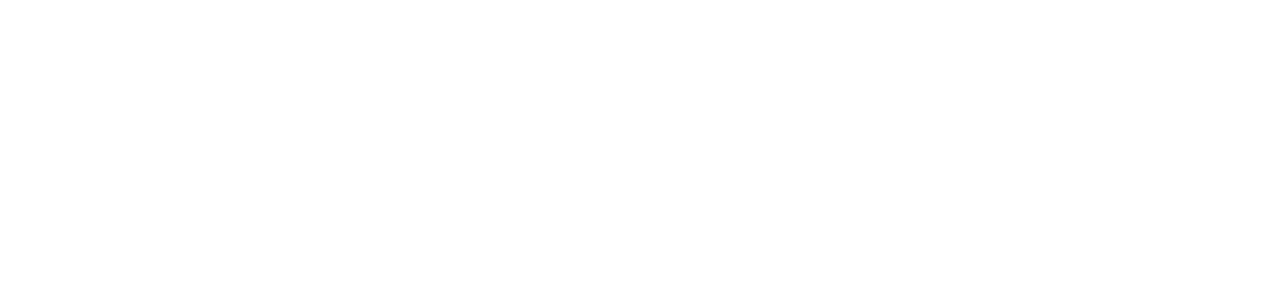
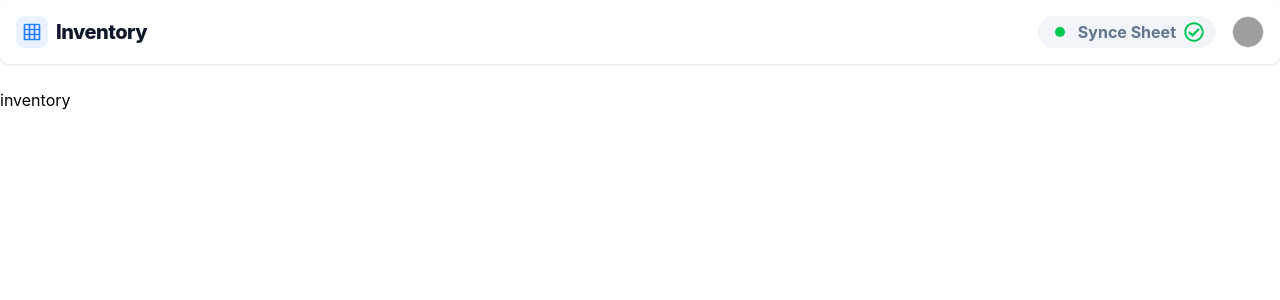
Before and after one commit to Muhammad-Anas16/Inventory-system, a React (Vite) app: page /inventory in a window 1280 px wide. Before the commit this address had no page. Shown: the top 300 px of the page. Built offline with nearby package versions, Linux system fonts and the light colour scheme; grey boxes are pictures that could not be loaded.

Commit message:
add reusable header in my project

```diff
--- a/src/App.jsx
+++ b/src/App.jsx
@@ -1,9 +1,10 @@
 // import { useState } from 'react'
 // import reactLogo from './assets/react.svg'
 // import viteLogo from '/vite.svg'
-import { Route, Routes } from 'react-router';
-import './App.css'
-import HomePage from './component/page/HomePage';
+import { Route, Routes } from "react-router";
+import "./App.css";
+import HomePage from "./component/page/HomePage";
+import InventoryPAge from "./component/page/InventoryPAge";
 
 function App() {
   // const [count, setCount] = useState(0)
@@ -33,10 +34,10 @@
 
       <Routes>
         <Route path="/" element={<HomePage />} />
+        <Route path="/inventory" element={<InventoryPAge />} />
       </Routes>
-
     </>
-  )
+  );
 }
 
-export default App
+export default App;
--- /dev/null
+++ b/src/component/page/InventoryPAge.jsx
@@ -0,0 +1,13 @@
+import React from "react";
+import Header from "../reusable/Header";
+
+const InventoryPAge = () => {
+  return (
+    <div>
+      <Header />
+      inventory
+    </div>
+  );
+};
+
+export default InventoryPAge;
--- /dev/null
+++ b/src/component/reusable/Header.jsx
@@ -0,0 +1,40 @@
+import React from "react";
+import { MdOutlineGridOn } from "react-icons/md";
+import { GoDotFill } from "react-icons/go";
+import { FaRegCheckCircle } from "react-icons/fa";
+
+const Header = () => {
+  return (
+    <header className="bg-white flex items-center justify-between mb-6 px-4 py-4 rounded-lg shadow">
+      <div className="flex items-center justify-center gap-2 text-slate-900 cursor-pointer">
+        <div className="size-8 bg-blue-500/10 text-blue-500 rounded-lg flex items-center justify-center">
+          <MdOutlineGridOn size={20} />
+        </div>
+        <h2 className="text-xl font-extrabold tracking-tight leading-tight">
+          Inventory
+        </h2>
+      </div>
+      <div className="flex items-center gap-4">
+        <div className="flex items-center gap-2 text-md text-slate-500 rounded-full px-3 py-1 bg-slate-100 transition-colors duration-200 hover:bg-slate-200 font-bold cursor-pointer">
+          <GoDotFill size={20} className="text-green-500" />
+          Synce Sheet
+          <FaRegCheckCircle size={20} className="text-green-500" />
+        </div>
+        <button className="flex items-center gap-2 text-slate-600 hover:text-slate-900 transition-colors cursor-pointer">
+          <div
+            className="size-8 rounded-full overflow-hidden border border-slate-200 bg-slate-100"
+            data-alt="User avatar placeholder"
+          >
+            <img
+              alt="User Profile"
+              className="w-full h-full object-cover"
+              src="https://lh3.googleusercontent.com/aida-public/AB6AXuBnUPeTNzlS_CUryNWXSZ-9NFRNGaQPkGHKpBkYNNyDjboe056HB1sUYNJbtavKH8DhCusN7yhFH1JnZVrUEjjWgjkxgWjhkNs_roLtfuqMatWGTaHwq52z1EhtShlQTgJgQGPZmEvuOePADNq-U5HvVAqj-0F_hrF0ROPV6YFW6j56a2modpOhGzYIQx2cAhRmjgLXfRrNhYQbf9OQASzwfH6l7HoRPeteYy9izXxncw1v5gGHS3VuQ1Z_sjKYE-sDIiwASw5eGQ"
+            />
+          </div>
+        </button>
+      </div>
+    </header>
+  );
+};
+
+export default Header;
```
